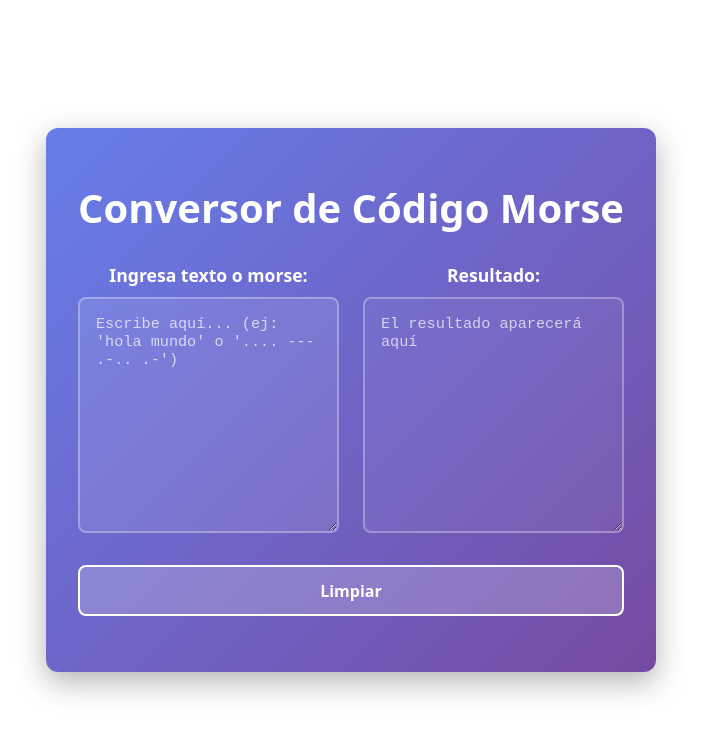
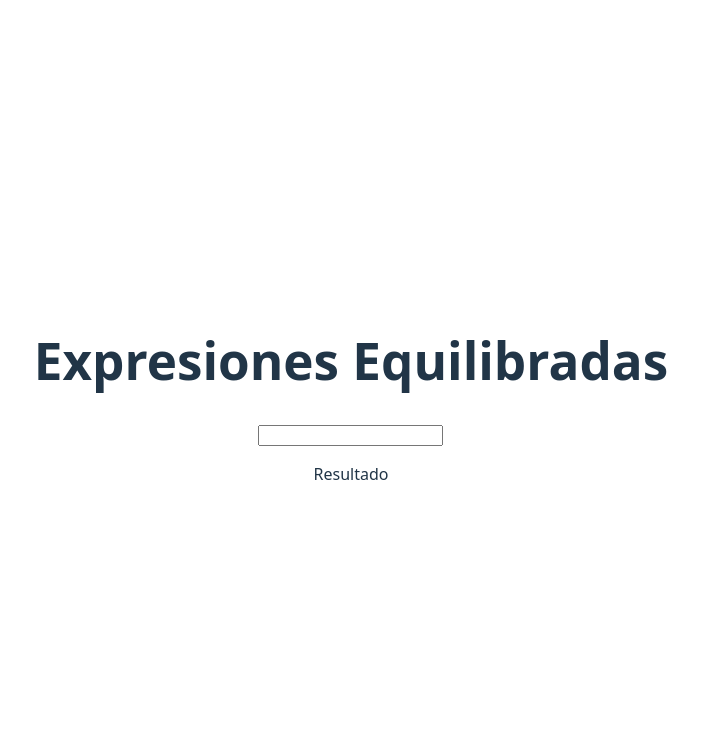
Before and after one commit to Avila-Pato/Ejercicios-Algoritmos., a React (Vite) app: page / in a window 1280 px wide. Shown: the top 734 px of the page, without its empty margins (289-990 px from the left). Built offline with nearby package versions, Linux system fonts and the light colour scheme.

Commit message:
Expresiones quulibradas

```diff
--- a/src/App.tsx
+++ b/src/App.tsx
@@ -1,5 +1,6 @@
 import './App.css'
-import CodeMorseComponent from './ejercicios/CodigoMorse/CodeMorseComponent'
+import Expresiones from './ejercicios/ExpresionesEquilibradas/ExpresionesEquilibradas'
+// import CodeMorseComponent from './ejercicios/CodigoMorse/CodeMorseComponent'
 // import contandoPalabras from './ejercicios/ContandoPalabras/contandoPlabras'
 // import Binario from './ejercicios/DecimalBinario/Binario'
 // import { GetAspectRatio } from './ejercicios/AspectRatioImagen/AspectRatio'
@@ -29,7 +30,9 @@ function App() {
 
         {/* <Binario   /> */}
 
-        <CodeMorseComponent />
+        {/* <CodeMorseComponent /> */}
+
+        <Expresiones />
 
       </div>
     </>
--- /dev/null
+++ b/src/ejercicios/ExpresionesEquilibradas/ExpresionesEquilibradas.tsx
@@ -0,0 +1,64 @@
+/*
+ * Reto #10
+ * EXPRESIONES EQUILIBRADAS
+ * Fecha publicación enunciado: 07/03/22
+ * Fecha publicación resolución: 14/03/22
+ * Dificultad: MEDIA
+ *
+ * Enunciado: Crea un programa que comprueba si los paréntesis, llaves y corchetes de una expresión están equilibrados.
+ * - Equilibrado significa que estos delimitadores se abren y cieran en orden y de forma correcta.
+ * - Paréntesis, llaves y corchetes son igual de prioritarios. No hay uno más importante que otro.
+ * - Expresión balanceada: { [ a * ( c + d ) ] - 5 }
+ * - Expresión no balanceada: { a * ( c + d ) ] - 5 }
+
+ */
+
+import { useState } from "react";
+
+function isBalanced(expression: string) {
+  const symbols = {
+    "{": "}",
+    "[": "]",
+    "(": ")",
+  };
+  const stack: string[] = [];
+
+  for (const char of expression) {
+    if (symbols[char as keyof object]) {
+      stack.push(char);
+    //   Si el char es unode los objetos symbols
+    // Este bloque solo se ejecuta cuando el símbolo CIERRA
+    } else if (Object.values(symbols).includes(char)) {
+
+        // intentando cerrar si nada esta abierto  stack.length === 0
+        // stack.pop() → saco el último símbolo abierto
+        // symbols[eseSimbolo] → veo cuál debería ser su cierre
+        // comparo con char
+
+      if (stack.length === 0 || char !== symbols[stack.pop() as keyof object]) {
+        return false;
+      }
+    }
+  }
+
+  return stack;
+}
+
+function Expresiones() {
+  const [value, setValue] = useState("");
+
+  return (
+    <div style={{ padding: 20 }}>
+      <h1>Expresiones Equilibradas</h1>
+      <input
+        type="text"
+        value={value}
+        onChange={(e) => setValue(e.target.value)}
+      />
+
+      <p>Resultado</p>
+      {value && (isBalanced(value) ? "Esta balanceado" : "No balanceado")}
+    </div>
+  );
+}
+export default Expresiones;
```
